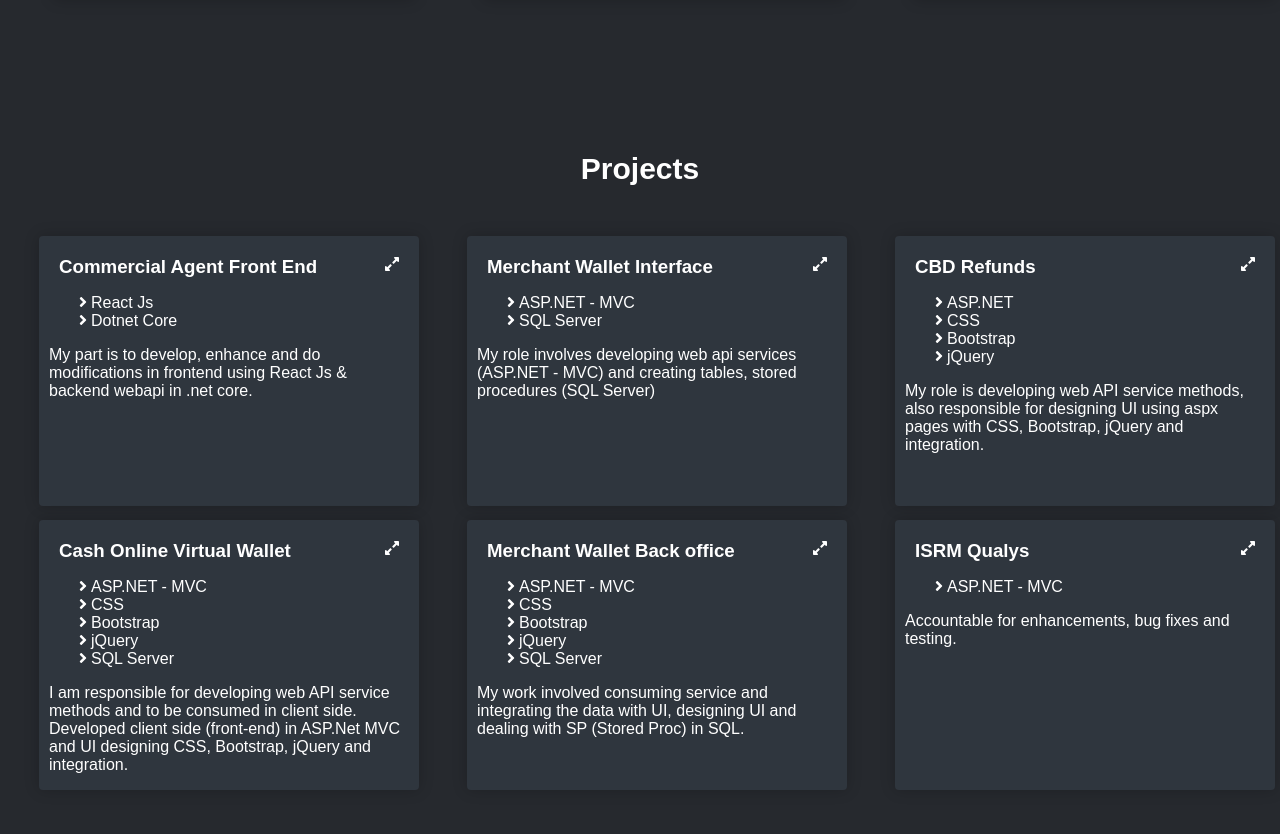
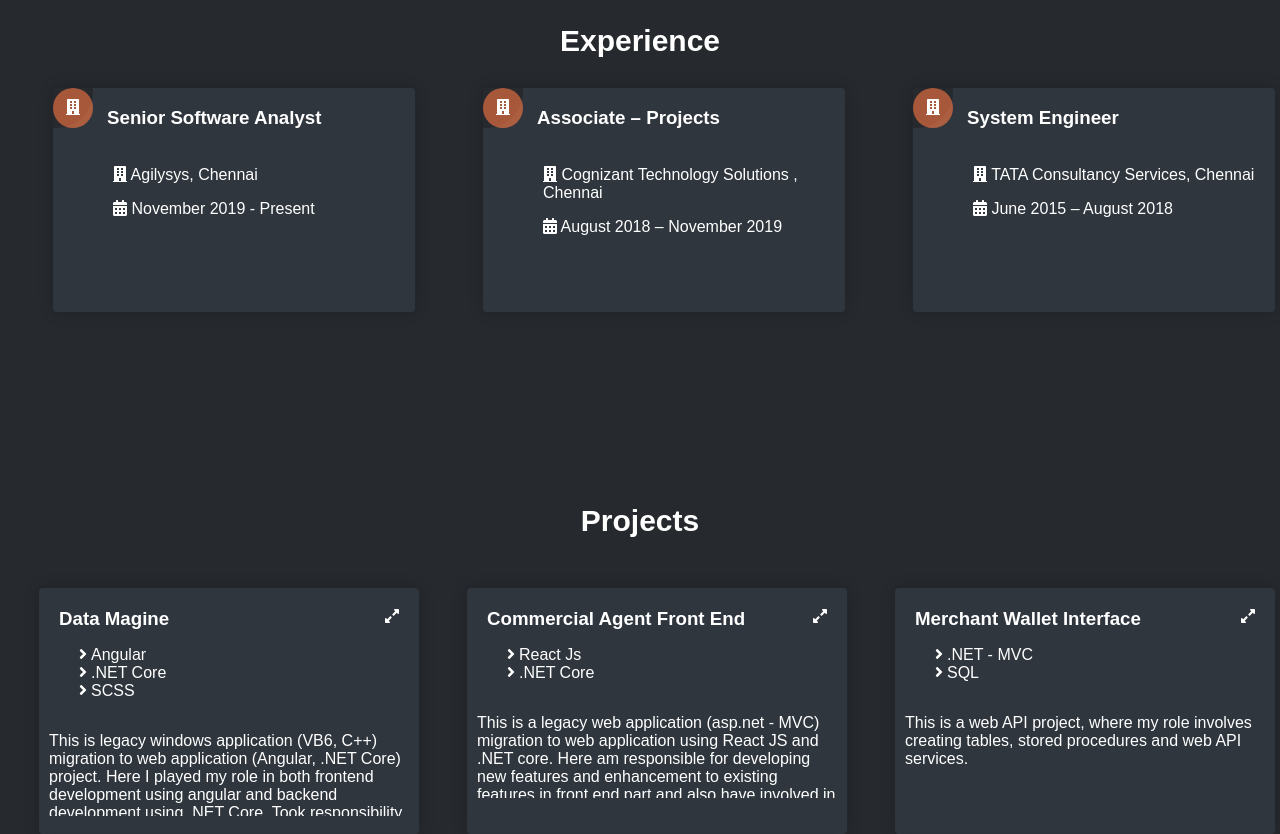
Before and after one commit to selvakumarappadurai/Portfolio, an Angular app: page / in a window 1280 px wide. Shown: the part 1238-2072 px from the top of the page. Built offline with nearby package versions, Linux system fonts and the light colour scheme.

Commit message:
1)Added experience section 2)Added menu for mobile resolution

```diff
--- a/src/profile-v2/profile-v2.component.html
+++ b/src/profile-v2/profile-v2.component.html
@@ -1,9 +1,14 @@
 <section class="profile-v2-container">
     <header class="header">
         <div>
-            <h1>Portfolio</h1>
+            <h1>Portfolio
+                <span (click)="openMenu()">
+                    <fa-icon *ngIf="!showMenu" [icon]="faBars"></fa-icon>
+                    <fa-icon *ngIf="showMenu" [icon]="faTimes"></fa-icon>
+                </span>
+            </h1>
         </div>
-        <nav id="nav">
+        <nav id="nav" [ngClass]="showMenu?'show-menu':'hide-menu'">
             <ul>
                 <li><a href="#home">Home</a></li>
                 <li><a href="#academicDetails">Academic details</a></li>
@@ -19,6 +24,9 @@
                 <div class="name">
                     <h1>Hi! I'M Selvakumar</h1>
                     <h2>Full stack developer</h2>
+                    <p>Dedicated and quick-learning full stack developer with extensive experience in developing web
+                        applications using .NET and front-end technologies react, angular. Having 6 years overall
+                        experience in IT industry.</p>
                 </div>
                 <div class="picture">
                     <img src="./assets/images/ProfilePic.png" alt="profile-pic">
@@ -29,7 +37,7 @@
     <section id="academicDetails" class="academic-details">
         <div class="container">
             <div class="title">
-                <h1>Academic Details</h1>
+                <h1>Academic</h1>
             </div>
             <div class="row">
                 <div class="card-container">
@@ -92,6 +100,64 @@
             </div>
         </div>
     </section>
+    <section id="experience" class="experience-details">
+        <div class="container">
+            <div class="title">
+                <h1>Experience</h1>
+            </div>
+            <div class="row">
+                <div class="card-container">
+                    <span class="card-circle">
+                        <fa-icon [icon]="faBuilding"></fa-icon>
+                    </span>
+                    <div class="card-title">
+                        <h3>Senior Software Analyst</h3>
+                    </div>
+                    <div class="card-body">
+                        <p>
+                            <fa-icon [icon]="faBuilding"></fa-icon> Agilysys, Chennai
+                        </p>
+                        <p>
+                            <fa-icon [icon]="faCalendarAlt"></fa-icon> November 2019 - Present
+                        </p>
+                    </div>
+                </div>
+                <div class="card-container">
+                    <span class="card-circle">
+                        <fa-icon [icon]="faBuilding"></fa-icon>
+                    </span>
+                    <div class="card-title">
+                        <h3>Associate – Projects</h3>
+                    </div>
+                    <div class="card-body">
+                        <p>
+                            <fa-icon [icon]="faBuilding"></fa-icon> Cognizant Technology Solutions
+                            , Chennai
+                        </p>
+                        <p>
+                            <fa-icon [icon]="faCalendarAlt"></fa-icon> August 2018 – November 2019
+                        </p>
+                    </div>
+                </div>
+                <div class="card-container">
+                    <span class="card-circle">
+                        <fa-icon [icon]="faBuilding"></fa-icon>
+                    </span>
+                    <div class="card-title">
+                        <h3>System Engineer</h3>
+                    </div>
+                    <div class="card-body">
+                        <p>
+                            <fa-icon [icon]="faBuilding"></fa-icon> TATA Consultancy Services, Chennai
+                        </p>
+                        <p>
+                            <fa-icon [icon]="faCalendarAlt"></fa-icon> June 2015 – August 2018
+                        </p>
+                    </div>
+                </div>
+            </div>
+        </div>
+    </section>
     <section id="projects" class="projects">
         <div class="container">
             <div class="title">
@@ -102,7 +168,8 @@
                     <div class="card-container" [ngClass]="project.applyAnimationForProjectCard?'zoom-in':'zoom-out'">
                         <div class="card-title">
                             <h3>{{project.title}}</h3>
-                            <fa-icon [icon]="faExpandAlt" (click)="projectExpandClick(project.title)"></fa-icon>
+                            <fa-icon *ngIf="!project.applyAnimationForProjectCard" [icon]="faExpandAlt" (click)="projectExpandClick(project.title)"></fa-icon>
+                            <fa-icon *ngIf="project.applyAnimationForProjectCard" [icon]="faCompressAlt" (click)="projectExpandClick(project.title)"></fa-icon>
                         </div>
                         <div class="card-body">
                             <div class="technologies">
@@ -160,6 +227,17 @@
                         LINQ
                     </div>
                 </div>
+                <div class="square">
+                    <div class="skill-circle">
+                        Bootstrap
+                    </div>
+                    <div class="skill-circle">
+                        jQuery
+                    </div>
+                    <div class="skill-circle">
+                        js
+                    </div>
+                </div>
             </div>
         </div>
     </section>
--- a/src/profile-v2/profile-v2.component.scss
+++ b/src/profile-v2/profile-v2.component.scss
@@ -22,7 +22,7 @@
 .profile-v2-container {
     display: grid;
     grid-template-columns: 1fr;
-    grid-template-rows: 84vh 120vh 280vh 120vh;
+    grid-template-rows: 84vh 120vh 120vh 285vh 150vh;
     background-color: #26292e;
 
     & .header {
@@ -36,11 +36,41 @@
         & > div > h1 {
             margin: 10px 0 10px 10px;
             color: #fff;
+
+            & > span {
+                float: right;
+                margin-right: 8px;
+            }
         }
 
         & >nav {
-           display: none;
+            & > ul {
+                justify-items: center;
+                list-style: none;
+                padding-left: 20px;
+
+                & > li {
+                    padding: 8px;
+                    & > a {
+                        text-transform: uppercase;
+                        font-size: .8571em;
+                        text-decoration: none;
+                        color: #fff;
+                    }
+                }
+
+            }
+
+            &.show-menu {
+                display: block;
+            }
+
+            &.hide-menu {
+                display: none;
+            }
         }
+
+
     }
 
     & .home-section {
@@ -78,6 +108,11 @@
                         font-weight: 300;
                         color: #ff7844;
                         margin: 0 24px;
+                    }
+
+                    & p {
+                        font-size: 20px;
+                        color: #fff;
                     }
                 }
 
@@ -140,6 +175,77 @@
                         color: #fff;
                         top: 64px;
                         left: 90px;
+                        margin-top: 20px;
+
+                        & p {
+                            font-size: 16px;
+                        }
+                    }
+
+                    & .card-circle {
+                        background-color: #ff784499;
+                        border-radius: 50%;
+                        width: 40px;
+                        height: 40px;
+                        display: flex;
+                        align-items: center;
+                        justify-content: center;
+                        color: #fff;
+                        position: absolute;
+                    }
+                }
+            }
+        }
+    }
+
+    & .experience-details {
+        padding: 80px 0;
+        & .container {
+            max-width: 1270px;
+            margin: auto;
+            & .title {
+                & > h1 {
+                    font-size: 30px;
+                    text-align: center;
+                    color: #fff;
+                }
+            }
+
+            & .row {
+                display: grid;
+                grid-template-rows: 1fr 1fr 1fr;
+                grid-template-columns: 1fr;
+                grid-gap: 20px;
+                & .card-container {
+                    overflow: hidden;
+                    position: relative;
+                    max-width: 18em;
+                    min-height: 12em;
+                    box-shadow: 0 0 15px rgb(0 0 0 / 20%);
+                    border-radius: 4px;
+                    margin-left: 48px;
+
+                    &:before {
+                        position: absolute;
+                        margin: -2em;
+                        padding: 2.25em;
+                        border-radius: 50%;
+                        box-shadow: 0 0 0 302px #2f363e;
+                        content: ''
+                    }
+
+                    & .card-title {
+                        position: absolute;
+                        color: #fff;
+                        left: 54px;
+                        font-size: 16px;
+                    }
+
+                    & .card-body {
+                        position: absolute;
+                        color: #fff;
+                        top: 42px;
+                        left: 18px;
                         margin-top: 20px;
 
                         & p {
@@ -231,6 +337,8 @@
                         }
                         & .content {
                             padding: 0 10px 0 10px;
+                            height: 100px;
+                            overflow-y: auto;
                         }
                     }
                 }
@@ -264,7 +372,7 @@
                     height: 120px;
                     width: 120px;
                     position: relative;
-                    animation: spin 30s linear infinite;
+                    // animation: spin 30s linear infinite;
                     margin-left: 130px;
 
                     & .skill-circle {
@@ -302,7 +410,7 @@
 
 @media screen and (min-width: 720px) {
     .profile-v2-container {
-        grid-template-rows: 100vh 60vh 90vh 60vh;
+        grid-template-rows: 84vh 60vh 60vh 110vh 90vh;
 
         & .header {
             display: flex;
@@ -311,6 +419,10 @@
             & > div > h1 {
                 margin: 10px 0;
                 color: #fff;
+
+                & > span {
+                    display: none;
+                }
             }
             & >nav {
                 display: block;
@@ -318,15 +430,6 @@
                 & > ul {
                     display: grid;
                     grid-template-columns: repeat(5,2fr);
-                    justify-items: center;
-                    list-style: none;
-
-                    & > li > a{
-                        text-transform: uppercase;
-                        font-size: .8571em;
-                        text-decoration: none;
-                        color: #fff;
-                    }
                 }
             }
         }
@@ -398,6 +501,31 @@
             }
         }
 
+        & .experience-details {
+            & .container {
+                & .row {
+                    display: grid;
+                    grid-template-rows: 1fr;
+                    grid-template-columns: 1fr 1fr 1fr;
+                    grid-gap: 20px;
+
+                    & .card-container {
+                        max-width: 24em;
+                        min-height: 14em;
+                        box-shadow: 0 0 15px rgb(0 0 0 / 20%);
+
+                        &:before {
+                            box-shadow: 0 0 0 432px #2f363e;
+                        }
+
+                        & .card-body {
+                            left: 60px;
+                        }
+                    }
+                }
+            }
+        }
+
         & .projects {
             & .container {
                 & .row {
@@ -419,9 +547,9 @@
                 }
 
                 & .row {
-                    grid-template-rows: 1fr;
+                    grid-template-rows: 1fr 1fr;
                     grid-template-columns: 1fr 1fr 1fr;
-                    grid-gap: 20px;
+                    grid-gap: 90px;
 
                     & .square {
                         margin-left: 125px;
--- a/src/profile-v2/profile-v2.component.ts
+++ b/src/profile-v2/profile-v2.component.ts
@@ -1,5 +1,9 @@
-import { Component, ViewEncapsulation } from '@angular/core';
-import { faSchool, faGraduationCap, faCalendarAlt, faPercentage, faMapMarkerAlt, faAngleRight, faExpandAlt } from '@fortawesome/free-solid-svg-icons';
+import { Component, ViewEncapsulation, OnInit, HostListener } from '@angular/core';
+import {
+    faSchool, faGraduationCap, faCalendarAlt, faPercentage,
+    faMapMarkerAlt, faAngleRight, faExpandAlt, faBuilding,
+    faCompressAlt, faBars, faTimes
+} from '@fortawesome/free-solid-svg-icons';
 
 
 
@@ -9,7 +13,7 @@
     styleUrls: ['./profile-v2.component.scss'],
     encapsulation: ViewEncapsulation.None
 })
-export class ProfileV2Component {
+export class ProfileV2Component implements OnInit {
     faSchool = faSchool;
     faGraduationCap = faGraduationCap;
     faCalendarAlt = faCalendarAlt;
@@ -17,43 +21,55 @@
     faMapMarkerAlt = faMapMarkerAlt;
     faAngleRight = faAngleRight;
     faExpandAlt = faExpandAlt;
+    faBuilding = faBuilding;
+    faCompressAlt = faCompressAlt;
+    faBars = faBars;
+    faTimes = faTimes;
 
     applyAnimationForProjectCard = false;
+    showMenu = false;
+
     projects = [
         {
+            title: 'Data Magine',
+            content: 'This is legacy windows application (VB6, C++) migration to web application (Angular, .NET Core) project. Here I played my role in both frontend development using angular and backend development using .NET Core. Took responsibility to do POC and put a base for new idea E-Form as enhancement to our applications. Have learned about external third-party tool “LeadTools” which plays vital role in our application. And experienced a new flavour in developing web API using DDD – Domain driven design, CQRS – Command and Query Responsibility Segregation. Responsible for reviewing UX, requirements discussion with BA and analyse the requirement against legacy.',
+            technologies: ['Angular', '.NET Core', 'SCSS'],
+            applyAnimationForProjectCard: false
+        },
+        {
             title: 'Commercial Agent Front End',
-            content: 'My part is to develop, enhance and do modifications in frontend using React Js & backend webapi in .net core.',
-            technologies: ['React Js', 'Dotnet Core'],
+            content: 'This is a legacy web application (asp.net - MVC) migration to web application using React JS and .NET core. Here am responsible for developing new features and enhancement to existing features in front end part and also have involved in API enhancements for few features.',
+            technologies: ['React Js', '.NET Core'],
             applyAnimationForProjectCard: false
         },
         {
             title: 'Merchant Wallet Interface',
-            content: 'My role involves developing web api services (ASP.NET - MVC) and creating tables, stored procedures (SQL Server)',
-            technologies: ['ASP.NET - MVC', 'SQL Server'],
+            content: 'This is a web API project, where my role involves creating tables, stored procedures and web API services.',
+            technologies: ['.NET - MVC', 'SQL'],
             applyAnimationForProjectCard: false
         },
         {
             title: 'CBD Refunds',
-            content: 'My role is developing web API service methods, also responsible for designing UI using aspx pages with CSS, Bootstrap, jQuery and integration.',
-            technologies: ['ASP.NET', 'CSS', 'Bootstrap', 'jQuery'],
+            content: 'My role is developing web API service endpoints and also modifications in existing UI (aspx).',
+            technologies: ['.NET - MVC', 'CSS', 'Bootstrap', 'jQuery'],
             applyAnimationForProjectCard: false
         },
         {
             title: 'Cash Online Virtual Wallet',
-            content: 'I am responsible for developing web API service methods and to be consumed in client side. Developed client side (front-end) in ASP.Net MVC and UI designing CSS, Bootstrap, jQuery and integration.',
-            technologies: ['ASP.NET - MVC', 'CSS', 'Bootstrap', 'jQuery', 'SQL Server'],
+            content: 'Here my work involves developing both front end (ASP.NET - MVC), web API service and integration of service in front end.',
+            technologies: ['.NET - MVC', 'CSS', 'Bootstrap', 'jQuery'],
             applyAnimationForProjectCard: false
         },
         {
             title: 'Merchant Wallet Back office',
-            content: 'My work involved consuming service and integrating the data with UI, designing UI and dealing with SP (Stored Proc) in SQL.',
-            technologies: ['ASP.NET - MVC', 'CSS', 'Bootstrap', 'jQuery', 'SQL Server'],
+            content: 'Here my work involves developing front end (ASP.NET – MVC) and consuming web API service in front end. Also sometimes involved in changes in stored procedures.',
+            technologies: ['.NET - MVC', 'CSS', 'Bootstrap', 'jQuery'],
             applyAnimationForProjectCard: false
         },
         {
             title: 'ISRM Qualys',
-            content: 'Accountable for enhancements, bug fixes and testing.',
-            technologies: ['ASP.NET - MVC'],
+            content: 'Accountable for enhancements and bug fixes.',
+            technologies: ['.NET', 'C#'],
             applyAnimationForProjectCard: false
         }];
 
@@ -67,4 +83,27 @@
             }
         });
     }
+
+    ngOnInit() {
+        if (window.innerWidth >= 720) {
+            this.showMenu = true;
+        }
+        else {
+            this.showMenu = false;
+        }
+    }
+
+    openMenu() {
+        this.showMenu = !this.showMenu;
+    }
+
+    @HostListener('window:resize', ['$event'])
+    onResize(event) {
+        if (event.target.innerWidth >= 720) {
+            this.showMenu = true;
+        }
+        else {
+            this.showMenu = false;
+        }
+    }
 }
```
